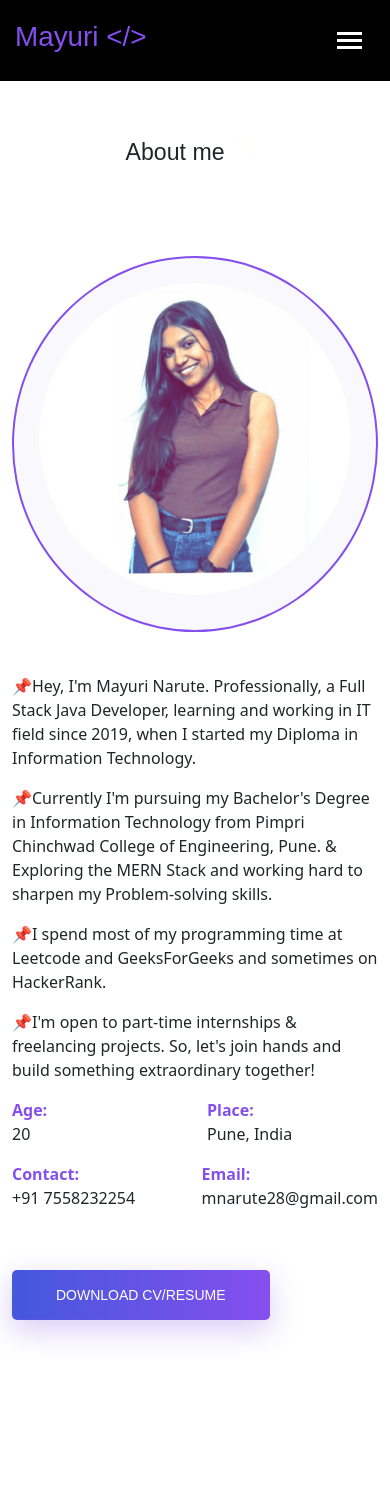
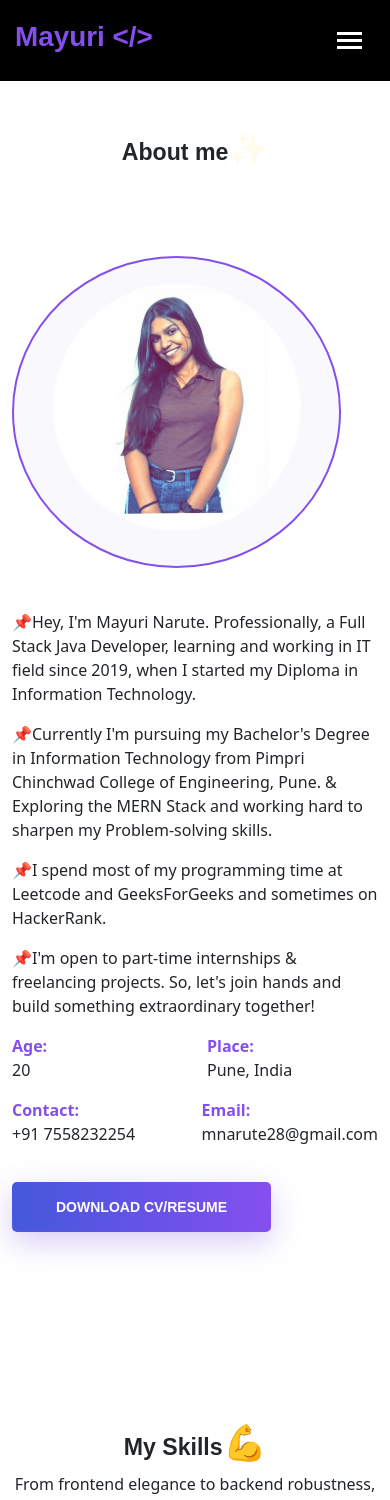
Before and after one commit to MayuriNarute/Personal-Portfolio-in-React, a React (Create React App) app in the folder myportfolio/: page /about in a window 390 px wide. Shown: the top 1500 px of the page. Built offline with nearby package versions, Linux system fonts and the light colour scheme; some icons are missing.

Commit message:
small changes

```diff
--- a/myportfolio/public/css/style.css
+++ b/myportfolio/public/css/style.css
@@ -2,7 +2,7 @@ body {
   line-height: 26px;
   font-size: 15px;
   font-family: "Roboto", sans-serif;
-  font-weight: bolder;
+  font-weight: 700;
   color: #777777;
    }
 .drop{
@@ -227,22 +227,21 @@ body {
 }
 .photo{
   width:100%;
-  height:10%;
+  height: 10%;
   border: 1px solid #fff;
   border-radius: 50%;
   background: transparent;
 
 }
 #profile{
-  padding-top: 160px;
+  padding-top: 130px;
   padding-bottom: 100px;
 }
 #hometext{
   padding-left: 150px;
 }
 #aboutimg{
-
-  margin-right: 170px;
+  width: 70%;
   padding-bottom: 0px;
 }
 @media (max-width: 991px) {
@@ -253,6 +252,7 @@ body {
   }
   .photo{
     padding-top: 0px;
+    width: 90%;
   }
   #hometext{
     padding-left: 2px;
@@ -261,21 +261,25 @@ body {
     padding-top: 0px;
   }
   #aboutimg{
-    margin-right: 0px;
+    width: 90%;
+    margin-right: 90px;
+    justify-content: center;
   }
   .courseimg img{
     width: 20px;
     height: 280px;
   }
  }
-
+#badges{
+  justify-content: center;
+}
 .list-item{
 
   color: #fff;
   letter-spacing: 0px;
   font-family: "Rubik", sans-serif;
-  font-weight: 500;
-  font-size: 14px;
+  font-weight: 600;
+  font-size: 16px;
   line-height: 46px;
   cursor: pointer;
   text-transform: none;
@@ -320,9 +324,11 @@ body {
         .list-item {
           justify-content: flex-start;
           width: 370px;
+          font-size: 14px;
+
         }
         .list-item .span2 {
-          padding: 0 20px 0 40px; }
+          padding: 0 10px 0 20px; }
         .list-item .span3 {
             padding: 0 0px 0 20px; }
         .list-item .span4 {
@@ -351,7 +357,7 @@ h3,
 h4,
 h6 {
   font-family: "Rubik", sans-serif;
-  font-weight: 500;
+  font-weight: 900;
   color: #000000; }
 
 .list {
@@ -544,7 +550,7 @@ button:focus {
     .header_area .navbar .nav .nav-item {
       margin-right: 45px; }
       .header_area .navbar .nav .nav-item .nav-link {
-        font: 500 14px/100px "Rubik", sans-serif;
+        font: 550 14px/100px "Rubik", sans-serif;
         text-transform: uppercase;
         color: #000000;
         padding: 0px;
@@ -725,6 +731,7 @@ button:focus {
           margin-top: 150px; } }
       .home_banner_area .banner_inner .banner_content h3 {
         font-size: 40px;
+        font-weight: 700;
         margin-bottom: 20px;
         position: relative; }
         .home_banner_area .banner_inner .banner_content h3:after {
--- a/myportfolio/src/components/About.js
+++ b/myportfolio/src/components/About.js
@@ -9,8 +9,6 @@ import {
 } from "@fortawesome/free-solid-svg-icons";
 
 const About = () => {
-
-
   const [isSkillsVisible, setIsSkillsVisible] = useState(false);
   const [isSkillsVisible2, setIsSkillsVisible2] = useState(false);
   const [isSkillsVisible3, setIsSkillsVisible3] = useState(false);
@@ -34,19 +32,22 @@ const About = () => {
   return (
     <>
       <section class="about_area ">
-
-        <div class="container">
-
+        <div class="container justify-content-center">
           <div class="row justify-content-center">
             <div class="col-lg-8 text-center wow animate__animated animate__fadeInUp animate__delay-0s custom-fadeinup">
               <div class="main_title">
-              <h3>About me<span class="sparkles">✨</span></h3>
+                <h3 style={{fontWeight:'600'}}>
+                  About me<span class="sparkles">✨</span>
+                </h3>
               </div>
             </div>
-            <div class="col-lg-6 text-center" style={{paddingTop:'80px',paddingBottom:'0px'}}>
             <div
-                  class="feature_item justify-content-center " id="aboutimg"
-                  style={{ border: "2px solid #854fee", borderRadius: "50%"}}>
+              class="col-lg-6 text-center"
+              style={{ paddingTop: "80px", paddingBottom: "0px" }}>
+              <div
+                class="feature_item justify-content-center "
+                id="aboutimg"
+                style={{ border: "2px solid #854fee", borderRadius: "50%" }}>
                 <img
                   class="photo"
                   src="img/banner/Photo-min.png"
@@ -56,8 +57,8 @@ const About = () => {
               </div>
             </div>
 
-            <div class="col-lg-5" id="abouttext" >
-              <div class="text-left" >
+            <div class="col-lg-5" id="abouttext">
+              <div class="text-left">
                 <p class="about wow animate__animated animate__fadeInUp animate__delay-0.5s custom-fadeinup">
                   📌Hey, I'm Mayuri Narute. Professionally, a Full Stack Java
                   Developer, learning and working in IT field since 2019, when I
@@ -66,60 +67,94 @@ const About = () => {
                 <p class="about wow animate__animated animate__fadeInUp animate__delay-0.5s custom-fadeinup">
                   📌Currently I'm pursuing my Bachelor's Degree in Information
                   Technology from Pimpri Chinchwad College of Engineering, Pune.
-                 & Exploring the MERN Stack and working hard to sharpen my Problem-solving skills.
+                  & Exploring the MERN Stack and working hard to sharpen my
+                  Problem-solving skills.
                 </p>
                 <p class="about wow animate__animated animate__fadeInUp animate__delay-0.5s custom-fadeinup">
-                📌I spend most of my programming
-                  time at Leetcode and GeeksForGeeks and sometimes on
-                  HackerRank.  <br></br></p>
+                  📌I spend most of my programming time at Leetcode and
+                  GeeksForGeeks and sometimes on HackerRank. <br></br>
+                </p>
                 <p class="about wow animate__animated animate__fadeInUp animate__delay-0.5s custom-fadeinup">
-                  📌I'm open to part-time
-                  internships & freelancing projects. So, let's join hands and build something extraordinary together!
+                  📌I'm open to part-time internships & freelancing projects.
+                  So, let's join hands and build something extraordinary
+                  together!
                 </p>
                 <div className="row">
                   <div class="col lg-4">
-                <p className="about wow animate__animated animate__fadeInUp animate__delay-0.5s custom-fadeinup"><span style={{color:'#854fee',fontWeight:'700'}}>Age:</span>
-                <br/>20</p></div>
+                    <p className="about wow animate__animated animate__fadeInUp animate__delay-0.5s custom-fadeinup">
+                      <span style={{ color: "#854fee", fontWeight: "700" }}>
+                        Age:
+                      </span>
+                      <br />
+                      20
+                    </p>
+                  </div>
                   <div class="col lg-4">
-
-                <p className="about wow animate__animated animate__fadeInUp animate__delay-0.5s custom-fadeinup"><span style={{color:'#854fee',fontWeight:'700'}}>Place:</span><br/>
-                Pune, India</p></div></div>
+                    <p className="about wow animate__animated animate__fadeInUp animate__delay-0.5s custom-fadeinup">
+                      <span style={{ color: "#854fee", fontWeight: "700" }}>
+                        Place:
+                      </span>
+                      <br />
+                      Pune, India
+                    </p>
+                  </div>
+                </div>
                 <div className="row">
                   <div class="col lg-4">
-                <p className="about wow animate__animated animate__fadeInUp animate__delay-0.5s custom-fadeinup"><span style={{color:'#854fee',fontWeight:'700'}}>Contact:
-                </span><br/> +91 7558232254</p>
+                    <p className="about wow animate__animated animate__fadeInUp animate__delay-0.5s custom-fadeinup">
+                      <span style={{ color: "#854fee", fontWeight: "700" }}>
+                        Contact:
+                      </span>
+                      <br /> +91 7558232254
+                    </p>
                   </div>
                   <div class="col lg-4">
-                <p className="about wow animate__animated animate__fadeInUp animate__delay-0.5s custom-fadeinup"><span style={{color:'#854fee',fontWeight:'700'}}>Email: </span><br/>mnarute28@gmail.com</p>
-                </div></div>
+                    <p className="about wow animate__animated animate__fadeInUp animate__delay-0.5s custom-fadeinup">
+                      <span style={{ color: "#854fee", fontWeight: "700" }}>
+                        Email:{" "}
+                      </span>
+                      <br />
+                      mnarute28@gmail.com
+                    </p>
+                  </div>
+                </div>
 
-
-                <br/><a class="primary_btn" style={{textDecoration:'none'}}  href="img/banner/Mayuri's resume.pdf" download>
-                  <span>Download CV/Resume</span>
+                <a
+                  class="primary_btn"
+                  style={{ textDecoration: "none" }}
+                  href="img/banner/Mayuri's resume.pdf"
+                  download>
+                  <span style={{fontWeight:'600'}}>Download CV/Resume</span>
                 </a>
               </div>
             </div>
           </div>
         </div>
-      <section class="features_area" style={{paddingTop:'60px'}}>
+        <section class="features_area" style={{ paddingTop: "60px" }}>
           <div class="container">
             <div class="row justify-content-center ">
               <div class="col-lg-8 text-center wow animate__animated animate__fadeInUp animate__delay-0s custom2">
-              <div class="main_title" >
-                <h3>My Skills<span class="biceps">💪</span> </h3>
+                <div class="main_title">
+                  <h3 style={{fontWeight:'600'}}>
+                    My Skills<span class="biceps">💪</span>{" "}
+                  </h3>
                   <p>
-                  From frontend elegance to backend robustness, my coding skills
-                  bring ideas to life. <br />
+                    From frontend elegance to backend robustness, my coding
+                    skills bring ideas to life. <br />
                     Proficient in creating responsive web apps & optimizing user
                     experiences through efficient code.
                   </p>
                 </div>
               </div>
             </div>
-          <div class="row feature_inner" style={{paddingTop:'60px'}}>
+            <div class="row feature_inner" style={{ paddingTop: "60px" }}>
               <div class="col-lg-3 col-md-6">
                 <div class="feature_item" style={{ textAlign: "center" }}>
-                <FontAwesomeIcon icon={faComputer} size="4x" color="#854fee" />
+                  <FontAwesomeIcon
+                    icon={faComputer}
+                    size="4x"
+                    color="#854fee"
+                  />
                   <br />
                   <br />
                   <h5 onClick={toggleBasicSkills}>
@@ -210,7 +245,11 @@ const About = () => {
               </div>
               <div class="col-lg-3 col-md-6">
                 <div class="feature_item" style={{ textAlign: "center" }}>
-                <FontAwesomeIcon icon={faDatabase} size="4x" color="#854fee" />
+                  <FontAwesomeIcon
+                    icon={faDatabase}
+                    size="4x"
+                    color="#854fee"
+                  />
                   <br />
                   <br />
                   <h5 onClick={toggleDatabaseSkills}>
@@ -312,7 +351,6 @@ const About = () => {
             </div>
           </div>
         </section>
-
       </section>
     </>
   );
--- a/myportfolio/src/components/Certificates.js
+++ b/myportfolio/src/components/Certificates.js
@@ -92,7 +92,7 @@ const Certificates = () => {
           <div class="row justify-content-center ">
             <div class="col-lg-8 text-center">
               <div class="main_title">
-                <h3>
+                <h3 style={{fontWeight:'600'}}>
                   My Certificates<span className="ribbon">🎗️</span>
                 </h3>
                 <p>
--- a/myportfolio/src/components/Contact.js
+++ b/myportfolio/src/components/Contact.js
@@ -44,7 +44,7 @@ const Contact = () => {
           <div class="row justify-content-center">
                 <div class="col-lg-8 text-center">
                   <div class="main_title">
-                    <h3>Contact Me<span className="handshake">🤝</span></h3>
+                    <h3 style={{fontWeight:'600'}}>Contact Me<span className="handshake">🤝</span></h3>
                     <p>
                     Let's Connect! Reach out for opportunities, discussions, or just to say hello.<br/> Looking forward to hearing from you.
                     </p>
@@ -60,7 +60,7 @@ const Contact = () => {
 
 
         <div class="col-md-6">
-          <form class="mb-5" ref={form}
+          <form class="mb-5" style={{fontWeight:'600'}} ref={form}
                 onSubmit={sendEmail} id="contactForm" name="contactForm">
             <div class="row">
 
@@ -97,7 +97,7 @@ const Contact = () => {
             <div class="row">
               <div class="col-md-12">
               <button type="submit" value="submit" class="primary_btn">
-                    <span>Drop a Message</span>
+                    <span style={{fontWeight:'600'}}>Drop a Message</span>
                   </button>
                 <span class="submitting"></span>
               </div>
--- a/myportfolio/src/components/Experience.js
+++ b/myportfolio/src/components/Experience.js
@@ -59,7 +59,7 @@ const Experience = () => {
           <div class="row justify-content-center">
             <div class="col-lg-8 text-center">
               <div class="main_title">
-                <h3>
+                <h3 style={{fontWeight:'600'}}>
                   My Expedition<span class="book">📚</span>
                 </h3>
                 <p>
--- a/myportfolio/src/components/Highlights.js
+++ b/myportfolio/src/components/Highlights.js
@@ -51,7 +51,7 @@ const Highlights = () => {
           <div class="row justify-content-center">
             <div class="col-lg-8 text-center">
               <div class="main_title">
-                <h3>My Achievments<span className="trophy">🏆</span></h3>
+                <h3 style={{fontWeight:'600'}}>My Achievments<span className="trophy">🏆</span></h3>
                 <p>
                   Evidence of dedication and excellence. Explore my
                   achievements-a journey defined by <br />
--- a/myportfolio/src/components/Navbar.js
+++ b/myportfolio/src/components/Navbar.js
@@ -11,8 +11,8 @@ const Navbar=()=>{
 
 			<nav class="navbar navbar-expand-lg navbar-light">
 
-				<div class="container">
-					<Link class="navbar-brand logo_h" to="/home"><span style={{color:'#854fee',fontFamily:'cursive'}}><h1>{'Mayuri </>'}</h1></span></Link>
+				<div class="container" >
+					<Link class="navbar-brand logo_h" to="/home"><span style={{color:'#854fee',fontFamily:'cursive'}}><h1 style={{fontWeight:'550'}}>{'Mayuri </>'} </h1></span></Link>
 					<button class="navbar-toggler" type="button" data-toggle="collapse" data-target="#navbarSupportedContent"
 					 aria-controls="navbarSupportedContent" aria-expanded="false" aria-label="Toggle navigation">
 						<span class="icon-bar"></span>
@@ -20,8 +20,8 @@ const Navbar=()=>{
 						<span class="icon-bar"></span>
 					</button>
 					<div class="collapse navbar-collapse offset" id="navbarSupportedContent">
-						<ul class="nav navbar-nav menu_nav justify-content-end">
-							<li class="nav-item active"><Link class="nav-link" to="/home">Home</Link></li>
+						<ul class="nav navbar-nav menu_nav justify-content-end" >
+							<li  class="nav-item active"><Link class="nav-link" to="/home">Home</Link></li>
 							<li class="nav-item"><Link class="nav-link" to="/about">About</Link></li>
 							<li class="nav-item"><Link class="nav-link" to="/experience">Experience</Link></li>
 							<li class="nav-item"><Link class="nav-link" to="/projects">Projects</Link></li>
--- a/myportfolio/src/components/ProjectShow.js
+++ b/myportfolio/src/components/ProjectShow.js
@@ -50,7 +50,7 @@ const ProjectShow = () => {
               <div class="row justify-content-center">
                 <div class="col-lg-8 text-center">
                   <div class="main_title">
-                    <h3 class="text-center">
+                    <h3 style={{fontWeight:'600'}} class="text-center">
                       Checkout my work!<span class="bulb">💡</span>
                     </h3>
                     <p>
@@ -75,7 +75,7 @@ const ProjectShow = () => {
                   </ul>
                 </div>
                 <div class="filters-content">
-                  <div class="row portfolio-grid">
+                  <div class="row portfolio-grid justify-content-center">
                     {images.map((value) => {
                       return (
                         <>
```
Also changed, not shown: myportfolio/src/components/Badges.js (+11 -13 lines), myportfolio/src/components/Home.js (+4 -5 lines), myportfolio/src/components/Quote.js (+2 -9 lines). Lines whose indentation alone changed are shown as unchanged.
